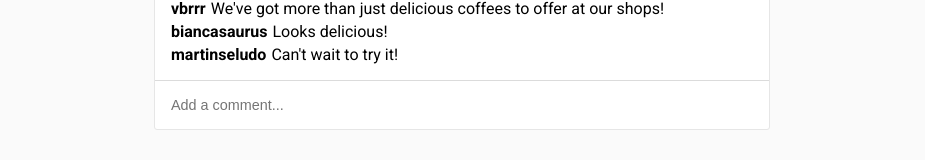
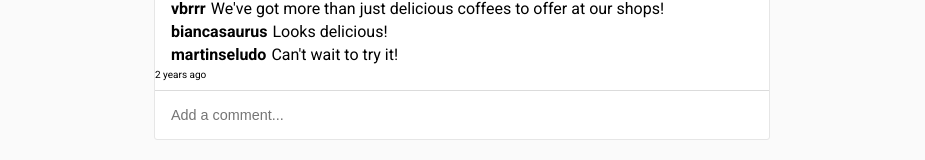
Before and after one commit to vebradev/React-Insta-Clone, a React (Create React App) app: page / in a window 1280 px wide. Shown: the part 571-731 px from the top of the page, without its empty margins (178-1103 px from the left). Built offline with nearby package versions, Linux system fonts and the light colour scheme.

Commit message:
Add timestamp to CommentSection component.

```diff
--- a/src/components/CommentSection/CommentSection.js
+++ b/src/components/CommentSection/CommentSection.js
@@ -1,5 +1,6 @@
 import React from "react";
 import uuid from "uuid";
+import moment from "moment";
 import PropTypes from "prop-types";
 
 class CommentSection extends React.Component {
@@ -16,6 +17,7 @@ class CommentSection extends React.Component {
 
   changeHandler = e => {
     this.setState({ newComment: e.target.value });
+    console.log(this.props.timestamp);
   };
 
   addNewComment = e => {
@@ -39,6 +41,11 @@ class CommentSection extends React.Component {
             {comment.text}
           </span>
         ))}
+
+        <div className="timestamp">
+          {moment(this.props.timestamp, "MMMM Do YYYY, h:mm:ss a").fromNow()}
+        </div>
+
         <form className="add-comment" onSubmit={this.addNewComment}>
           <input
             placeholder="Add a comment..."
```
